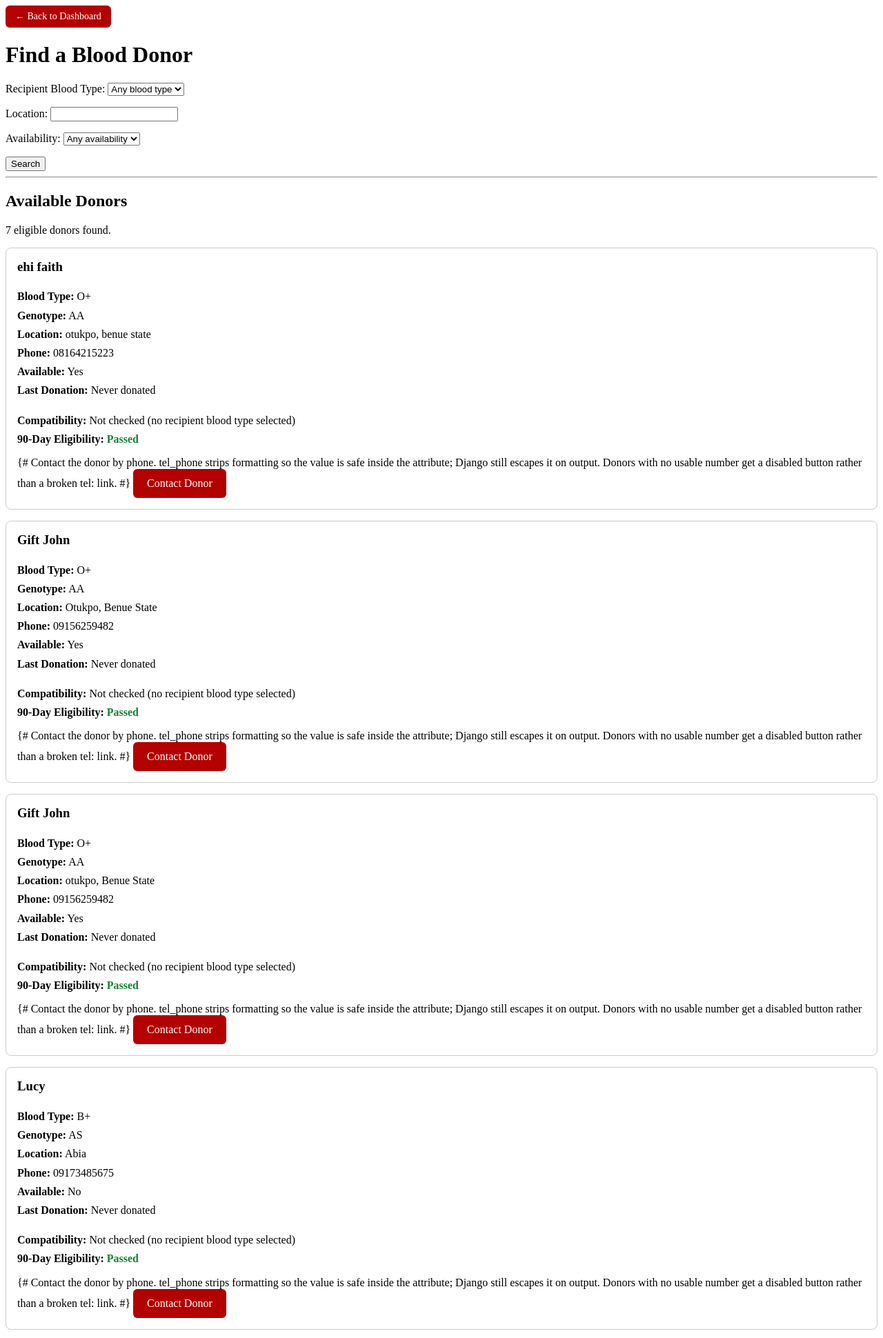
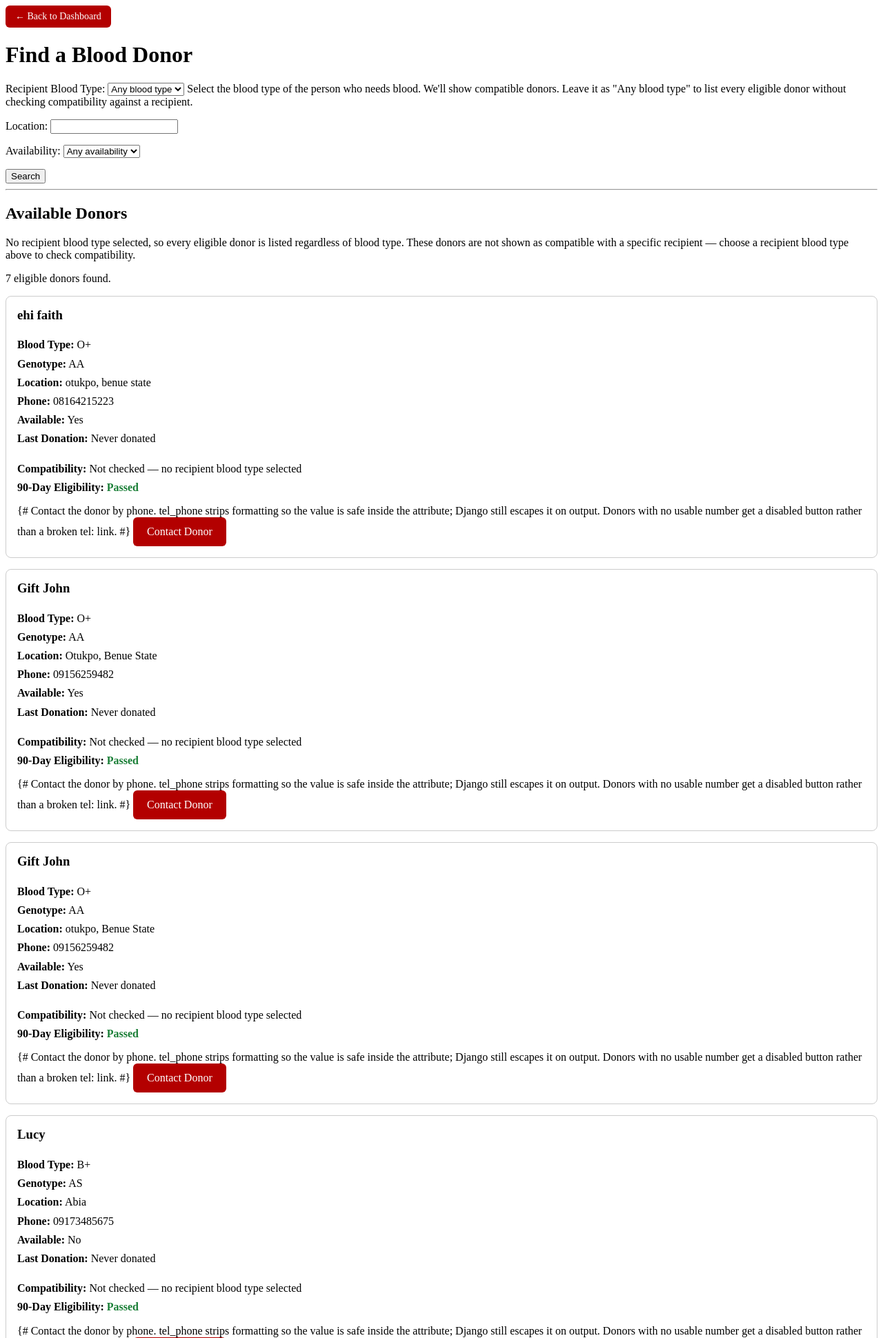
Before and after one commit to zamirszn/BloodLink-NG-Table-6, a Django app: page /search/ in a window 1280 px wide. Shown: the top 1940 px of the page at 69% size. Run offline with Django 5.2, Linux system fonts and the light colour scheme; data comes from the database, SQL or seed files in the repository.

Commit message:
monica's commit

```diff
--- a/donors/forms.py
+++ b/donors/forms.py
@@ -83,6 +83,12 @@ class DonorSearchForm(forms.Form):
         label="Recipient Blood Type",
         # The recipient's blood type, not the donor's: the search returns
         # every donor whose blood type the recipient can receive.
+        help_text=(
+            "Select the blood type of the person who needs blood. "
+            "We'll show compatible donors. Leave it as "
+            "\"Any blood type\" to list every eligible donor without "
+            "checking compatibility against a recipient."
+        ),
         choices=[("", "Any blood type")] + [(t, t) for t in ALL_BLOOD_TYPES],
         required=False
     )
--- a/donors/templates/donors/search.html
+++ b/donors/templates/donors/search.html
@@ -88,9 +88,17 @@
 
     {% if recipient_type %}
         <p>
-            Showing donors whose blood type is compatible with a
-            <strong>{{ recipient_type }}</strong> recipient:
+            Showing only donors who can donate to a
+            <strong>{{ recipient_type }}</strong> recipient.
+            Compatible donor blood types are:
             {{ compatible_types|join:", " }}.
+        </p>
+    {% else %}
+        <p>
+            No recipient blood type selected, so every eligible donor is
+            listed regardless of blood type. These donors are not shown as
+            compatible with a specific recipient &mdash; choose a recipient
+            blood type above to check compatibility.
         </p>
     {% endif %}
 
@@ -114,10 +122,10 @@
             <p class="donor-status">
                 {% if recipient_type %}
                     <strong>Compatible with recipient:</strong> {{ recipient_type }}
-                    (<span class="status-ok">compatible</span>)<br>
+                    &mdash; <span class="status-ok">Yes</span><br>
                 {% else %}
                     <strong>Compatibility:</strong>
-                    Not checked (no recipient blood type selected)<br>
+                    Not checked &mdash; no recipient blood type selected<br>
                 {% endif %}
 
                 <strong>90-Day Eligibility:</strong>
@@ -144,7 +152,7 @@
         <p>
             No eligible donors matched your search.
             Donors who donated within the last 90 days are not shown.
-            Try a different blood type, location, or availability.
+            Try a different recipient blood type, location, or availability.
         </p>
     {% endfor %}
 
```
